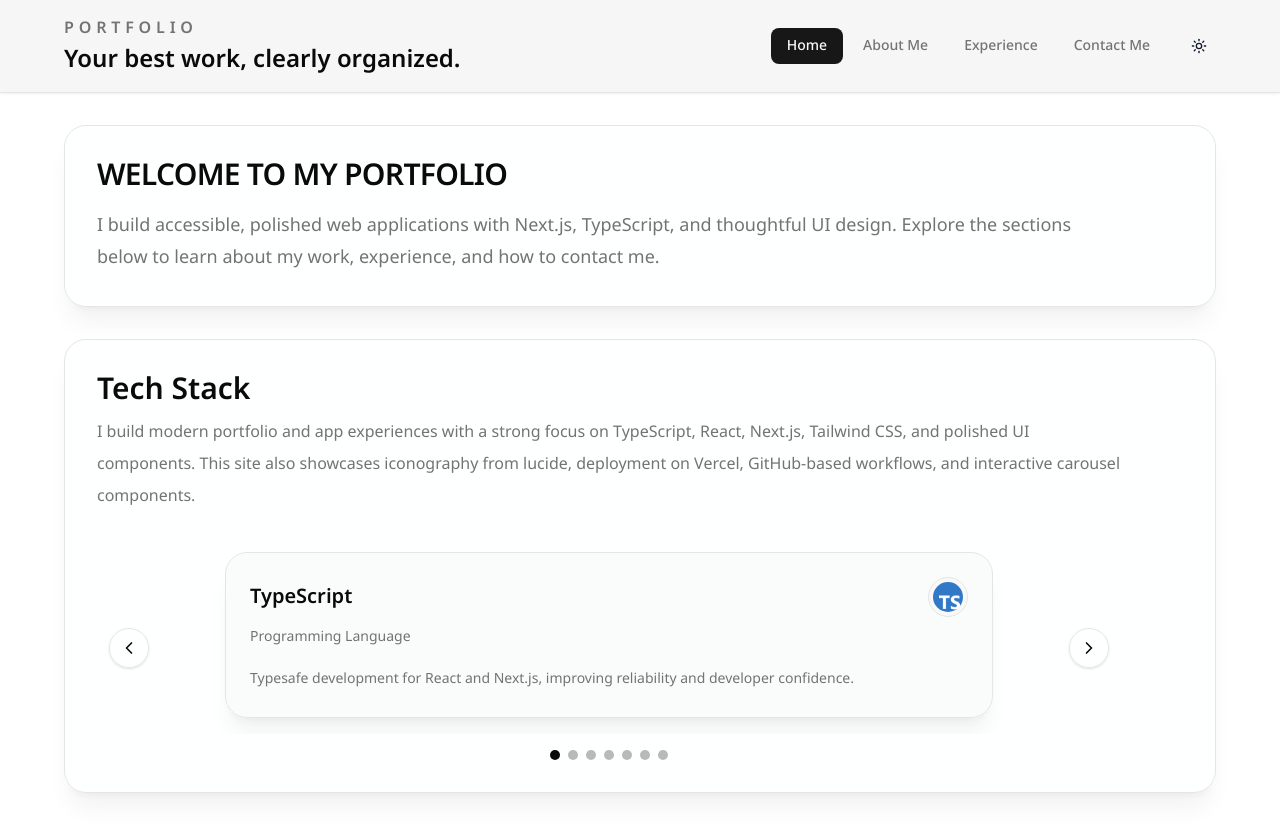
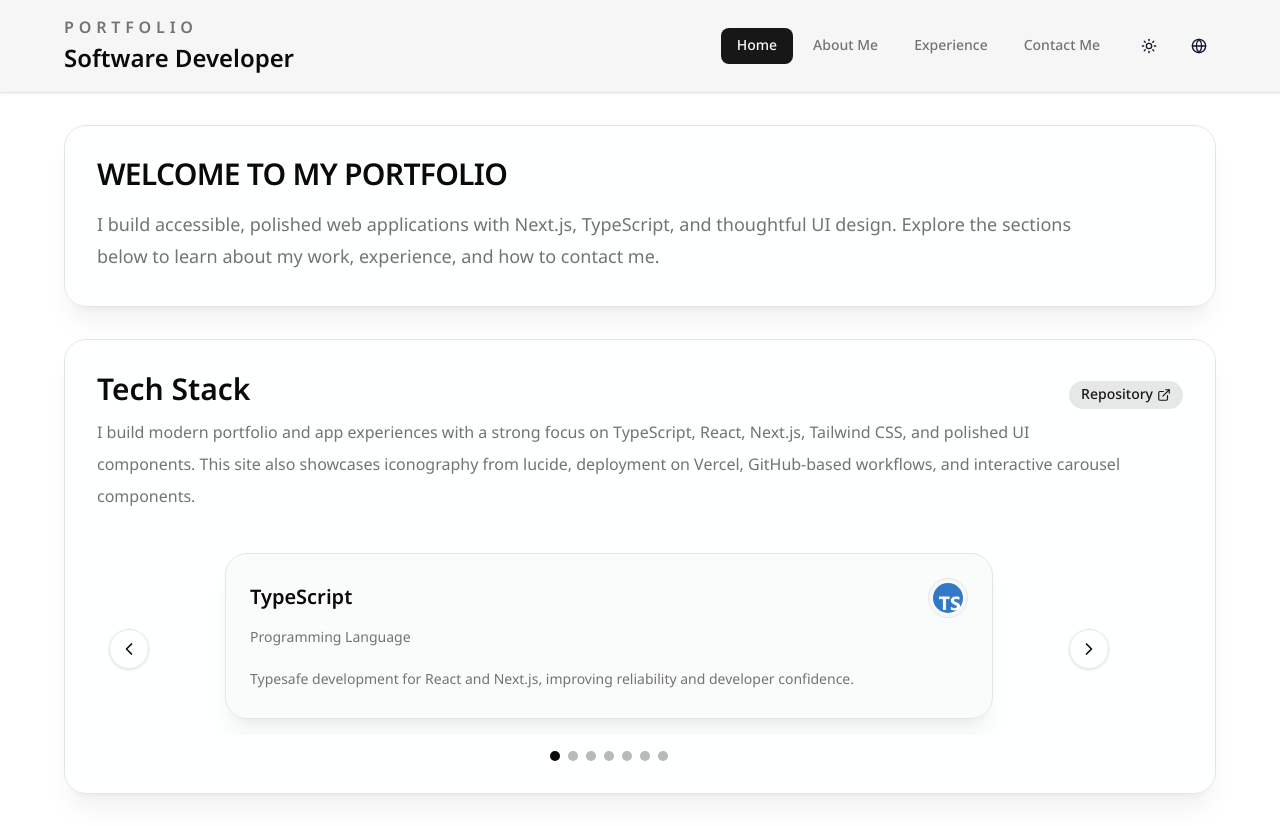
Before and after one commit to sakdinont-dev/my-portfolio, a Next.js app: page / in a window 1280 px wide. Built offline with nearby package versions, Linux system fonts and the light colour scheme.

Commit message:
Internship Insert

```diff
--- a/app/about-me/page.tsx
+++ b/app/about-me/page.tsx
@@ -3,7 +3,9 @@ export default function AboutMePage() {
     <div className="space-y-8">
       <section className="rounded-3xl border border-border bg-card/90 p-8 shadow-xl shadow-black/5 backdrop-blur-xl dark:bg-zinc-950/90">
         <div className="space-y-6">
-          <h2 className="text-3xl font-semibold text-foreground">About Me</h2>
+          <h2 className="text-3xl font-semibold text-foreground uppercase">
+            About Me
+          </h2>
           <h3 className="text-2xl font-semibold text-foreground">
             My name is Sakdinont Boonma.
           </h3>
--- a/app/contact-me/page.tsx
+++ b/app/contact-me/page.tsx
@@ -3,7 +3,9 @@ export default function ContactMePage() {
     <div className="space-y-8">
       <section className="rounded-3xl border border-border bg-card/90 p-8 shadow-xl shadow-black/5 backdrop-blur-xl dark:bg-zinc-950/90">
         <div className="space-y-6">
-          <h2 className="text-3xl font-semibold text-foreground">Contact Me</h2>
+          <h2 className="text-3xl font-semibold text-foreground uppercase">
+            Contact Me
+          </h2>
           <p className="max-w-5xl leading-8 text-muted-foreground">
             I am open to job opportunities and collaborations. Feel free to
             reach out if you have any questions or want to discuss potential
--- a/app/experience/page.tsx
+++ b/app/experience/page.tsx
@@ -10,9 +10,31 @@ export default function ExperiencePage() {
 
   const experiences = [
     {
+      title: "Netka System E-form Project",
+      role: "Software Developer",
+      period: "Internship",
+      details:
+        "Designed and developed an electronic form system (E-form) to replace traditional paper-based workflows. Conducted requirement gathering to understand internal business processes. Developed dynamic and responsive forms with validation logic to ensure data integrity. Focused on improving operational efficiency and streamlining data collection for organizational reporting.",
+      skills: [
+        "React",
+        "Next.js",
+        "PostgreSQL",
+        "TailwindCSS",
+        "Requirement Analysis",
+        "Data Visualization",
+        "UI/UX Design",
+        "Figma",
+        "Scrum",
+      ],
+      images: [
+        "/img/experience/Netka/eform-preview-1.png",
+        "/img/experience/Netka/eform-preview-2.png",
+      ],
+    },
+    {
       title: "Bed Sensor Intelligence Project",
-      role: "Business Analyst",
-      period: "Group Project",
+      role: "Full-stack Developer / Project Manager",
+      period: "Group Final Project",
       details:
         "Developed an intelligent bed sensor system for hospitals. Gathered user requirements from doctors, nurses, and specialist IoT developers. Built the front-end using Vue.js with Quasar Framework, and the back-end using NestJS. Implemented an AI model using Python and TensorFlow for predicting patient postures. Followed Scrum methodology with task backlog and sprint planning.",
       link: "https://gitlab.com/8bit-bed-sensor",
@@ -20,8 +42,8 @@ export default function ExperiencePage() {
         "Vue.js",
         "Quasar",
         "NestJS",
-        "Python",
-        "TensorFlow",
+        "MySQL",
+        "Deep Learning",
         "IoT",
         "Scrum",
       ],
@@ -34,28 +56,24 @@ export default function ExperiencePage() {
     {
       title: "Cafe Management System (CS Boot Camp 2024)",
       role: "Full-stack Developer",
-      period: "Boot Camp",
+      period: "Project Boot Camp",
       details:
         "Developed a full-stack website cafe management system covering Customer View and Purchase, Staff, and Owner workflows. Worked as a team to design database schema, implemented front-end using Vue.js and Vuetify, back-end using NestJS and SQLite. Applied SDLC with feature planning and analyzed backend data to visualize sales trends and improve business decisions.",
       link: "https://gitlab.com/cs-bootcamp-dcoffee",
-      skills: ["Vue.js", "Vuetify", "NestJS", "SQLite", "SDLC"],
+      skills: [
+        "Vue.js",
+        "Vuetify",
+        "NestJS",
+        "SQLite",
+        "Figma",
+        "Data Analysis",
+      ],
       images: [
+        "/img/experience/JavaSwing/image (3).png",
+        "/img/experience/JavaSwing/image (4).png",
         "/img/experience/CSBootCamp/Screenshot 2025-07-06 152946.png",
         "/img/experience/CSBootCamp/Screenshot 2025-07-06 154938.png",
         "/img/experience/CSBootCamp/Screenshot 2025-07-06 160937.png",
-      ],
-    },
-    {
-      title: "Cafe Management System",
-      role: "Developer",
-      period: "First Project",
-      details:
-        "First group project after learning about software development. Created a basic cafe management system with menu ordering and stock management using Java Swing. Designed wireframes in Figma, implemented in Java, and learned to use Git for version control in a team.",
-      link: "https://gitlab.com/65160195/project-cafe-management-system",
-      skills: ["Java Swing", "Figma", "Git"],
-      images: [
-        "/img/experience/JavaSwing/image (3).png",
-        "/img/experience/JavaSwing/image (4).png",
       ],
     },
   ];
@@ -65,7 +83,7 @@ export default function ExperiencePage() {
       <div className="space-y-8">
         <section className="rounded-3xl border border-border bg-card/90 p-8 shadow-xl shadow-black/5 backdrop-blur-xl dark:bg-zinc-950/90">
           <div className="space-y-6">
-            <h2 className="text-3xl font-semibold text-foreground">
+            <h2 className="text-3xl font-semibold text-foreground uppercase">
               Experience & Projects
             </h2>
             <div className="space-y-6">
--- a/app/layout.tsx
+++ b/app/layout.tsx
@@ -5,7 +5,7 @@ import { ThemeProvider } from "@/lib/theme/theme-provider";
 import "./globals.css";
 
 export const metadata: Metadata = {
-  title: "MYPortfolio",
+  title: "Portfolio - Sakdinont Boonma",
   description:
     "A portfolio site showcasing projects, skills, and contact information.",
 };
--- a/app/page.tsx
+++ b/app/page.tsx
@@ -6,7 +6,9 @@ import {
   CardTitle,
 } from "@/components/ui/card";
 import { Carousel } from "@/components/ui/carousel";
+import { ExternalLink } from "lucide-react";
 import Image from "next/image";
+import Link from "next/link";
 
 export default function RootPage() {
   const techStacks = [
@@ -89,8 +91,19 @@ export default function RootPage() {
       <section className="rounded-3xl border border-border bg-card/90 p-8 shadow-xl shadow-black/5 backdrop-blur-xl dark:bg-zinc-950/90">
         <div className="space-y-6">
           <div>
-            <h2 className="text-3xl font-semibold text-foreground">
+            <h2 className="text-3xl font-semibold text-foreground justify-between flex items-center">
               Tech Stack
+              <div>
+                <Link
+                  href="https://github.com/sakdinont-dev/my-portfolio.git"
+                  target="_blank"
+                  rel="noopener noreferrer"
+                  className="inline-flex shrink-0 items-center gap-1 rounded-full bg-primary/10 px-3 py-1 text-sm font-medium text-primary transition-colors hover:bg-primary/20"
+                >
+                  Repository
+                  <ExternalLink className="h-3.5 w-3.5" />
+                </Link>
+              </div>
             </h2>
             <p className="mt-2 max-w-5xl leading-8 text-muted-foreground">
               I build modern portfolio and app experiences with a strong focus
--- /dev/null
+++ b/components/languages-button.tsx
@@ -0,0 +1,21 @@
+"use client";
+
+import { cn } from "@/lib/utils";
+import { Button } from "./ui/button";
+import { Globe } from "lucide-react";
+
+export const LanguagesToggle = () => {
+  return (
+    <Button
+      className={cn(
+        "inline-flex items-center justify-center rounded-md p-2 transition-colors",
+        "focus-visible:outline-none focus-visible:ring-2 focus-visible:ring-ring focus-visible:ring-offset-2",
+        "cursor-pointer focus-visible:outline-none focus-visible:ring-2 focus-visible:ring-ring focus-visible:ring-offset-2",
+      )}
+      variant="ghost"
+      aria-label="Toggle languages"
+    >
+      <Globe className="h-4 w-4 rotate-0 scale-100 transition-all dark:-rotate-90 dark:scale-0" />
+    </Button>
+  );
+};
--- a/components/navigation.tsx
+++ b/components/navigation.tsx
@@ -3,7 +3,8 @@
 import { usePathname } from "next/navigation";
 import Link from "next/link";
 import { cn } from "@/lib/utils";
-import { ThemeToggle } from "./theme-toggle";
+import { ThemeToggle } from "./theme-button";
+import { LanguagesToggle } from "./languages-button";
 
 const navItems = [
   { href: "/", label: "Home" },
@@ -24,7 +25,7 @@ export default function Navigation() {
               Portfolio
             </p>
             <p className="mt-1 text-2xl font-semibold text-foreground">
-              Your best work, clearly organized.
+              Software Developer
             </p>
           </div>
         </div>
@@ -47,6 +48,7 @@ export default function Navigation() {
             ))}
           </nav>
           <ThemeToggle />
+          <LanguagesToggle />
         </div>
       </div>
     </div>
--- a/components/ui/carousel.tsx
+++ b/components/ui/carousel.tsx
@@ -53,7 +53,7 @@ const Carousel = React.forwardRef<HTMLDivElement, CarouselProps>(
           onClick={nextSlide}
           className="absolute right-3 top-1/2 flex h-10 w-10 -translate-y-1/2 items-center justify-center rounded-full border border-border bg-card/90 text-foreground shadow-sm transition hover:bg-card dark:bg-zinc-950/90"
         >
-          <ChevronRight className="h-5 w-5 cursor-pointer hover:text-primary" />
+          <ChevronRight className="h-5 w-5 cursor-pointer" />
         </button>
 
         <div className="mt-4 flex justify-center gap-2">
```
Also changed, not shown: components/theme-button.tsx (renamed from components/theme-toggle.tsx).
